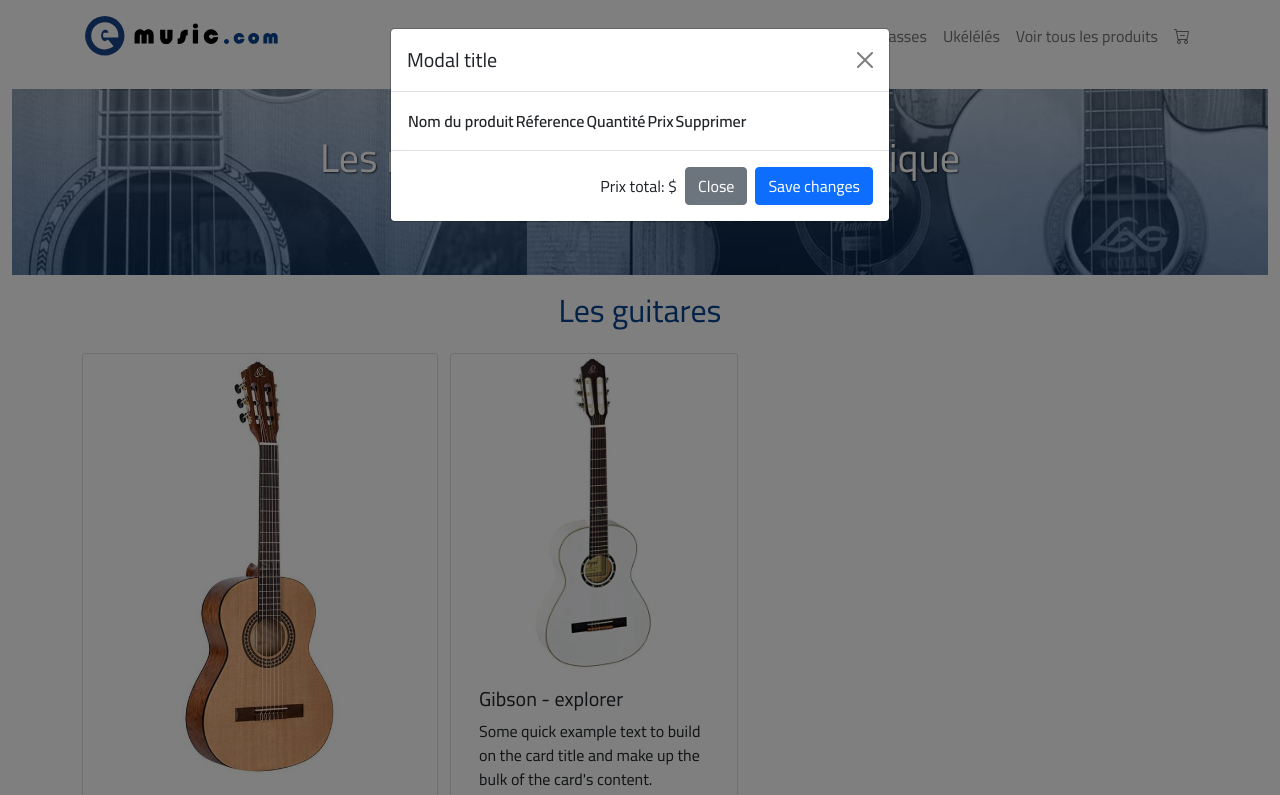
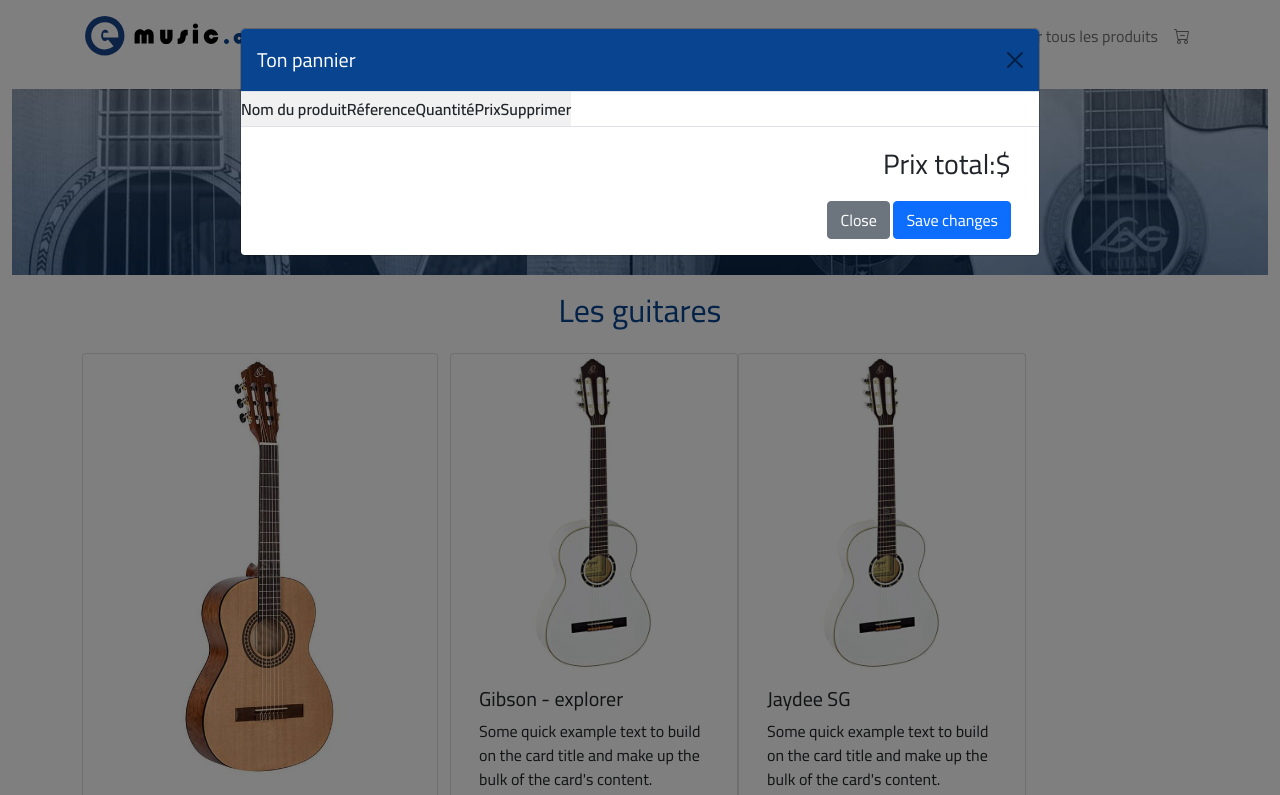
Before and after one commit to Nlmc/e-commerceJS, a plain HTML site: page index.html in a window 1280 px wide. Both pictures are taken after a click on the link 1182 px from the left and 36 px from the top of the page. Shown: the top 795 px of the page. Drawn offline with nearby package versions, Linux system fonts and the light colour scheme.

Commit message:
Mise en forme Modal

```diff
--- a/css/style.css
+++ b/css/style.css
@@ -33,3 +33,16 @@ h1 {
 #totalPrice {
     display: contents;
 }
+
+.modal-body {
+    padding:0;
+}
+.modal-body thead th{
+    padding:5px 0;
+    background-color: #f1f1f1;
+    text-align: center;
+}
+.modal table tbody td {
+    padding:5px 0;
+    text-align: center;
+}
--- a/index.html
+++ b/index.html
@@ -101,6 +101,16 @@
                       <a class="btn btn-primary addCard" data-id="002">Ajouter au panier</a>
                     </div>
                 </div>
+                <div class="card" id="card-2" style="width: 18rem;">
+                    <img src="assets/img/guitar-02-blanche.jpg" class="card-img-top" alt="...">
+                    <div class="card-body">
+                      <h5 class="card-title">Jaydee SG</h5>
+                      <p class="card-text">Some quick example text to build on the card title and make up the bulk of the card's content.</p>
+                        <p><span class="price">3000</span>$</p>
+                        <p>Réf: <span class="ref">388849</span></p>
+                      <a class="btn btn-primary addCard" data-id="003">Ajouter au panier</a>
+                    </div>
+                </div>
 
                   <!-- end col + Produit 1 -->
 
@@ -156,10 +166,10 @@
 
     <!-- Modal panier-->
     <div class="modal fade" id="pannierModal" tabindex="-1" aria-labelledby="pannierModalLabel" aria-hidden="true">
-        <div class="modal-dialog">
+        <div class="modal-dialog modal-lg">
         <div class="modal-content">
-            <div class="modal-header">
-              <h5 class="modal-title" id="pannierModalLabel">Modal title</h5>
+            <div class="modal-header bg-first-color">
+              <h5 class="modal-title text-white" id="pannierModalLabel">Ton pannier</h5>
               <button type="button" class="btn-close" data-bs-dismiss="modal" aria-label="Close"></button>
             </div>
             <div class="modal-body">
@@ -178,13 +188,18 @@
                   </tbody>
               </table>
             </div>
-            <div class="modal-footer">
+            <div class="modal-footer ">
                 <div class="row">
-                    Prix total:
-                    <span id="totalPrice"></span>$
-                </div>
-              <button type="button" class="btn btn-secondary" data-bs-dismiss="modal">Close</button>
-              <button type="button" class="btn btn-primary">Save changes</button>
+                    <div class="col-md-12 text-end fs-3">Prix total:<span id="totalPrice"></span>$</p>
+                    </div>
+                    <div class="col-md-12 text-end">
+                        <button type="button" class="btn btn-secondary" data-bs-dismiss="modal">Close</button>
+                        <button type="button" class="btn btn-primary">Save changes</button>
+                    </div>
+
+
+
+                </div> <!-- end row modalfooter-->
             </div>
         </div>
         </div>
```
